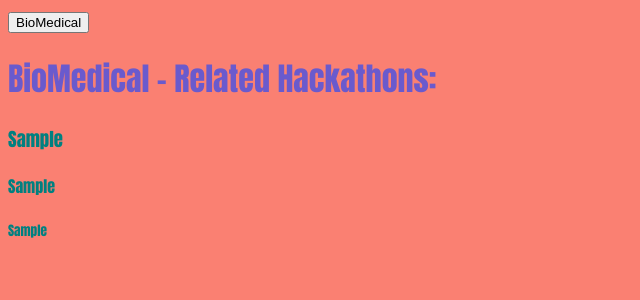
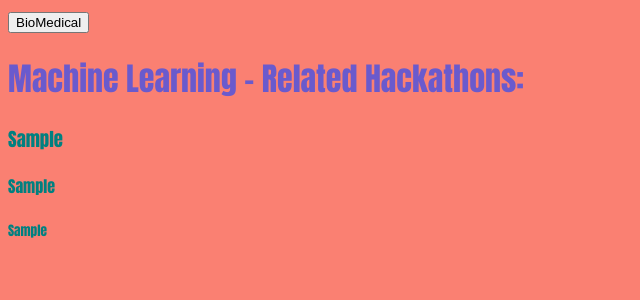
Before and after one commit to ronak2/WebScraping, a Flask app: template app/templates/machinelearning.html in a window 1280 px wide. Shown: the top 300 px of the page, without its empty margins (0-640 px from the left). Run offline with Flask 2, Linux system fonts and the light colour scheme; the template is opened without the code that fills it: most values are stand-ins (such as "Sample title", 1, 10 or a date in 2020).

Commit message:
Added web scraper

```diff
--- a/app/templates/biomedical.html
+++ b/app/templates/biomedical.html
@@ -13,7 +13,7 @@
 </head>
 
 <body>
-    <h1>Blockchain - Related Hackathons:</h1>
+    <h1>BioMedical - Related Hackathons:</h1>
     <h3>{{output1}}</h3>
     <h4>{{output2}}</h4>
     <h5>{{output3}}</h5>
--- a/app/templates/machinelearning.html
+++ b/app/templates/machinelearning.html
@@ -16,7 +16,7 @@
     <form action="biomedical">
         <button type="submit">BioMedical</button>
     <form>
-    <h1>BioMedical - Related Hackathons:</h1>
+    <h1>Machine Learning - Related Hackathons:</h1>
     <h3>{{output1}}</h3>
     <h4>{{output2}}</h4>
     <h5>{{output3}}</h5>
```
Also changed, not shown: requirements.txt (+46 -0 lines), 3 other files.
